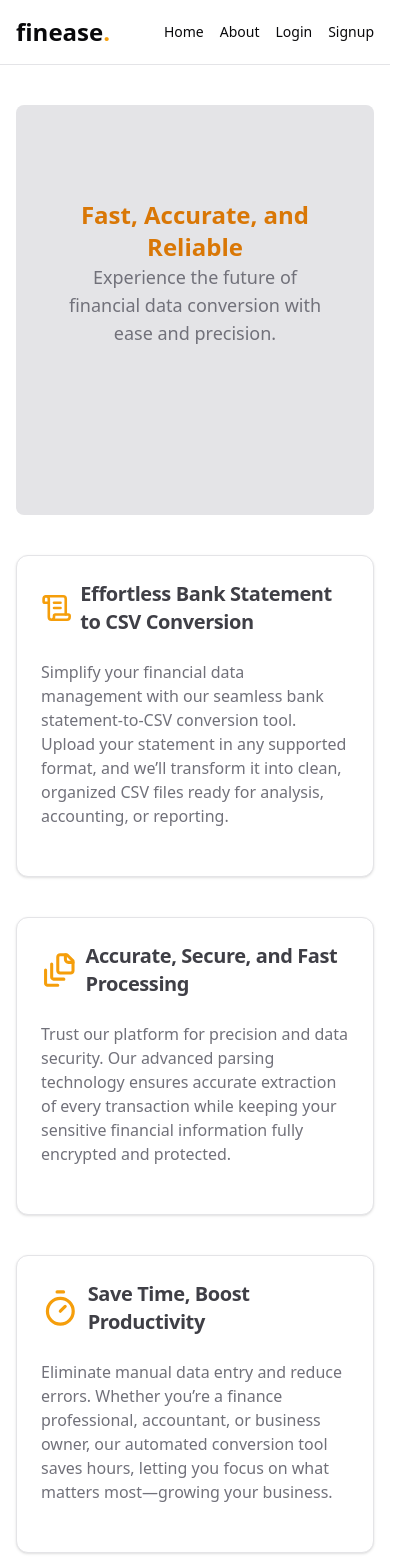
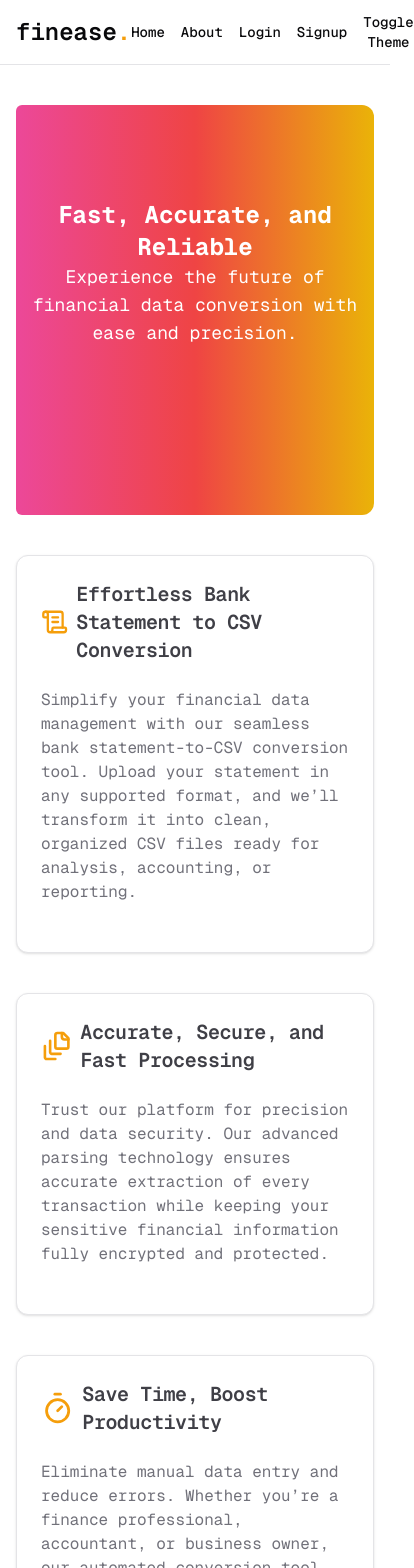
Before and after one commit to parveshh/finease, a Next.js app: page /home in a window 390 px wide. Shown: the top 1568 px of the page, 414 px wide, since content can reach past the window. Built offline with nearby package versions, Linux system fonts and the light colour scheme.

Commit message:
feat: theme selection

```diff
--- a/app/components/AnimatedHero.tsx
+++ b/app/components/AnimatedHero.tsx
@@ -29,13 +29,15 @@ export default function AnimatedHero() {
     return () => clearInterval(interval);
   }, [texts.length]);
 
+
+
   return (
-    <div className="flex items-center flex-col justify-center p-10 bg-zinc-200 h-[410px] rounded-lg mb-10">
+    <div className="flex items-center flex-col justify-center shadow-zinc-400  bg-gradient-to-r from-pink-500 via-red-500 to-yellow-500 h-[410px] rounded-s-md rounded-e-xl mb-10">
       <div className="relative text-center animate-bounce ease-in-out duration-3000">
-        <h1 className="md:text-5xl sm:text-2xl text-2xl font-bold text-amber-600">
+        <h1 className="md:text-5xl sm:text-2xl text-2xl border-x-pink-50  font-bold text-white animate-in fade-in zoom-in">
           {texts[activeIndex].title}
         </h1>
-        <p className="md:text-2xl sm:text-xl text-lg text-muted-foreground">
+        <p className="md:text-2xl sm:text-xl text-lg text-white">
           {texts[activeIndex].description}
         </p>
       </div>
--- /dev/null
+++ b/app/components/BlobHero.tsx
@@ -0,0 +1,17 @@
+import BlobShape from "./BlobShape";
+
+export default function BlobHero() {
+  return (
+    <div className="flex relative isolate mb-10  rounded-lg shadow-[4px_11px_260px_20px_rgba(201,_104,_240,_0.93)] flex-col gap-10 bg-transparent justify-start w-full h-[400px] overflow-hidden">
+      <div className="absolute inset-0 w-full h-full z-0 blur-[50px] ">
+        <BlobShape className="animate-blob-move" />
+      </div>
+      <div className="absolute inset-0 w-full h-full z-0 blur-[40px] ">
+        <BlobShape className="animate-blob-move-random" />
+      </div>
+      <div className="absolute inset-0 flex justify-center items-center z-10">
+        <span className="text-7xl text-white">Hello Finease</span>
+      </div>
+    </div>
+  );
+}
--- /dev/null
+++ b/app/components/BlobShape.tsx
@@ -0,0 +1,13 @@
+interface BlobShapeProps {
+    className?: string;
+}
+
+export default function BlobShape({className}: BlobShapeProps) {
+  return (
+    <div className={className}>
+   <svg viewBox="0 0 100 100" xmlns="http://www.w3.org/2000/svg">
+                              <path d="M 81.89120844023685,0 C 82.54365174079415,19.573999273336735 59.98593610794528,63.84504663366738 42.691060893342105,73.94308649628529 C 25.396185678738927,84.0411263589032 -24.31627843587271,82.4808882710364 -41.64361452121441,72.12885616155647 C -58.97095060655611,61.776824052076535 -81.10119651340305,20.151789310490212 -81.07562543052717,9.928900517236485e-15 C -81.05005434765128,-20.15178931049019 -58.135856714028165,-62.59052889237386 -41.46096392924376,-71.81249605623066 C -24.786071144459356,-81.03446322008745 20.761447471919844,-75.9249434754208 38.03075160364713,-65.87119402754851 C 55.30005573537442,-55.81744457967622 81.23876513967956,-19.573999273336735 81.89120844023685,0 Z" fill="#EC2049" />
+                              </svg>
+  </div>
+  );
+}
--- a/app/components/navbar.tsx
+++ b/app/components/navbar.tsx
@@ -1,7 +1,9 @@
-import Link from "next/link"
-
+'use client'
+import Link from "next/link";
+import { useTheme } from "next-themes";
 
 export function Navbar() {
+  const { theme, setTheme } = useTheme();
   return (
     <div className="border-b flex items-center w-full">
       <div className="flex h-16 items-center px-4 container mx-auto">
@@ -35,6 +37,12 @@ export function Navbar() {
           >
             Signup
           </Link>
+          <button
+            onClick={() => setTheme(theme === 'light' ? 'dark' : 'light')}
+            className="text-sm font-medium transition-colors hover:text-amber-500"
+          >
+            Toggle Theme
+          </button>
         </div>
       </div>
     </div>
--- a/app/components/textHero.tsx
+++ b/app/components/textHero.tsx
@@ -3,7 +3,7 @@ interface TextHeroProps {
 }
 export default function TextHero({ text }: TextHeroProps) {
     return (
-        <div className="text-center p-10">
+        <div className="text-center p-10 bg-gradient-to-l from-indigo-500 via-red-500 to-blue-500 text-transparent bg-clip-text">
             <h1 className="text-3xl font-bold">{text}</h1>
         </div>
     );
--- a/app/globals.css
+++ b/app/globals.css
@@ -3,7 +3,7 @@
 @tailwind utilities;
 
 body {
-  font-family: var(--font-sans);
+  font-family: var(--font-geist-mono), sans-serif;
 }
 
 @layer base {
--- a/app/home/page.tsx
+++ b/app/home/page.tsx
@@ -9,6 +9,7 @@ import {
 import { FileStack, ScrollText, TimerIcon } from "lucide-react";
 import TextHero from "../components/textHero";
 import  AnimatedHero  from "../components/AnimatedHero";
+import BlobHero from "../components/BlobHero";
 
 export const metadata = {
   title: "Home",
@@ -17,21 +18,22 @@ export const metadata = {
 export default function Home() {
   return (
     <>
+    {/* <BlobHero /> */}
    <AnimatedHero/>
-      <div className="flex flex-col md:flex-row sm:flex-col sm:items-center sm:w-full gap-10 justify-start w-full">
+      <div className="flex flex-col md:flex-row sm:flex-col sm:items-center sm:w-full gap-10 justify-start w-full dark:text-zinc-200">
         <Card className="md:w-1/3">
           <CardHeader>
             <CardTitle>
               <div className="flex flex-row gap-2 items-center">
                 <ScrollText size={50} className="text-amber-500" />
-                <h6 className="font-semibold text-xl text-zinc-700">
+                <h6 className="font-semibold text-xl text-zinc-700 dark:text-zinc-200">
                   Effortless Bank Statement to CSV Conversion
                 </h6>
               </div>
             </CardTitle>
           </CardHeader>
           <CardContent>
-            <p className="text-zinc-500">
+            <p className="text-zinc-500 dark:text-zinc-400">
               Simplify your financial data management with our seamless bank
               statement-to-CSV conversion tool. Upload your statement in any
               supported format, and we’ll transform it into clean, organized CSV
@@ -45,14 +47,14 @@ export default function Home() {
             <CardTitle>
               <div className="flex flex-row gap-2 items-center">
                 <FileStack size={50} className="text-amber-500" />
-                <h6 className="font-semibold text-xl text-zinc-700">
+                <h6 className="font-semibold text-xl text-zinc-700 dark:text-zinc-200">
                   Accurate, Secure, and Fast Processing
                 </h6>
               </div>
             </CardTitle>
           </CardHeader>
           <CardContent>
-            <p className="text-zinc-500">
+            <p className="text-zinc-500 dark:text-zinc-400">
               Trust our platform for precision and data security. Our advanced
               parsing technology ensures accurate extraction of every
               transaction while keeping your sensitive financial information
@@ -66,14 +68,14 @@ export default function Home() {
             <CardTitle>
               <div className="flex flex-row gap-2 items-center">
                 <TimerIcon className="text-amber-500" size={42} />
-                <h6 className="font-semibold text-xl text-zinc-700">
+                <h6 className="font-semibold text-xl text-zinc-700 dark:text-zinc-200">
                   Save Time, Boost Productivity
                 </h6>
               </div>
             </CardTitle>
           </CardHeader>
           <CardContent>
-            <p className="text-zinc-500">
+            <p className="text-zinc-500 dark:text-zinc-400">
               Eliminate manual data entry and reduce errors. Whether you’re a
               finance professional, accountant, or business owner, our automated
               conversion tool saves hours, letting you focus on what matters
@@ -83,7 +85,7 @@ export default function Home() {
           <CardFooter></CardFooter>
         </Card>
       </div>
-      <div className="w-full flex flex-col justify-center items-center pt-10">
+      <div className="w-full flex flex-col justify-center items-center pt-10 dark:text-zinc-200">
       Managing financial data shouldn’t be a hassle. Our AI-powered platform effortlessly converts your bank statements into clean, accurate CSV files in seconds. Whether you’re an accountant, financial analyst, or business owner, simplify your workflow and eliminate tedious manual data entry.
         <TextHero text="Empower Your Financial Insights – Start Converting Today!" />
         <Button variant={"outline"}>Get Started</Button>
--- a/app/layout.tsx
+++ b/app/layout.tsx
@@ -3,6 +3,7 @@ import { Geist, Geist_Mono, Poppins } from "next/font/google";
 import "./globals.css";
 import { Navbar } from "./components/navbar";
 import { Footer } from "./components/footer";
+import { ThemeProvider, useTheme } from "next-themes";
 
 const geistSans = Geist({
   variable: "--font-geist-sans",
@@ -30,11 +31,13 @@ export default function RootLayout({
 }: Readonly<{
   children: React.ReactNode;
 }>) {
+
   return (
-    <html lang="en">
+    <html lang="en" suppressHydrationWarning>
       <body
         className={`${poppins.variable} ${geistMono.variable} ${geistSans.variable} antialiased min-h-screen`}
       >
+        <ThemeProvider attribute="class" enableSystem={false} value={{ light: 'light', dark: 'dark' }}>
         <div className="flex flex-col min-h-screen">
         <Navbar />
         <main className="container mx-auto px-4 py-10 sm:px-6 lg:px-8 flex-grow">
@@ -42,6 +45,7 @@ export default function RootLayout({
         </main>
        <Footer  />
       </div>
+      </ThemeProvider>
       </body>
     </html>
   );
--- a/package.json
+++ b/package.json
@@ -44,6 +44,7 @@
     "embla-carousel-react": "^8.5.1",
     "input-otp": "^1.4.1",
     "lucide-react": "^0.469.0",
+    "motion": "^11.15.0",
     "next": "15.1.3",
     "next-themes": "^0.4.4",
     "react": "^19.0.0",
--- a/tailwind.config.ts
+++ b/tailwind.config.ts
@@ -1,7 +1,7 @@
 import type { Config } from "tailwindcss";
 
 export default {
-    darkMode: ["class"],
+    darkMode:'selector',
     content: [
     "./pages/**/*.{js,ts,jsx,tsx,mdx}",
     "./components/**/*.{js,ts,jsx,tsx,mdx}",
@@ -11,6 +11,9 @@ export default {
   	extend: {
 		transitionDuration:{
 			'3000': '3000ms',
+		},
+		backgroundColor: {
+			'bg-gradient': 'radial-gradient(at 42% 65%, #202040 0px, transparent 50%), radial-gradient(at 33% 15%, #202060 0px, transparent 50%), radial-gradient(at 32% 21%, #602080 0px, transparent 50%), radial-gradient(at 30% 97%, #b030b0 0px, transparent 50%), #202040',
 		},
   		colors: {
   			background: 'hsl(var(--background))',
@@ -96,12 +99,25 @@ export default {
 				'100%' : {
 					opacity: '0',
 				}
-			}
+			},
+			'blob-move': {
+				'0%, 100%': { transform: 'translateY(-50%) translateX(-10%) scale(1)' },
+				'50%': { transform: 'translateY(-10px) scale(1.5)' },
+			},
+			'blob-move-random': {
+				'0%': { transform: 'translate(0,0) scale(1)' },
+				'25%': { transform: 'translate(-100px, 10px) scale(1.1)' },
+				'50%': { transform: 'translate(-10px, 100px) scale(0.95)' },
+				'60%': { transform: 'translate(-80px, 10px) scale(1.2)' },
+				'100%': { transform: 'translate(0, 0) scale(1)' },
+			},
   		},
   		animation: {
   			'accordion-down': 'accordion-down 0.2s ease-out',
   			'accordion-up': 'accordion-up 0.2s ease-out',
-			'hero-in': 'hero-in 2s ease-out'
+			'hero-in': 'hero-in 2s ease-out',
+			'blob-move': 'blob-move 5s ease-in-out infinite',
+			'blob-move-random': 'blob-move-random 6s ease-in-out infinite',
   		}
   	}
   },
```
Also changed, not shown: 1 other file (tests, documents, lock files or other folders).
